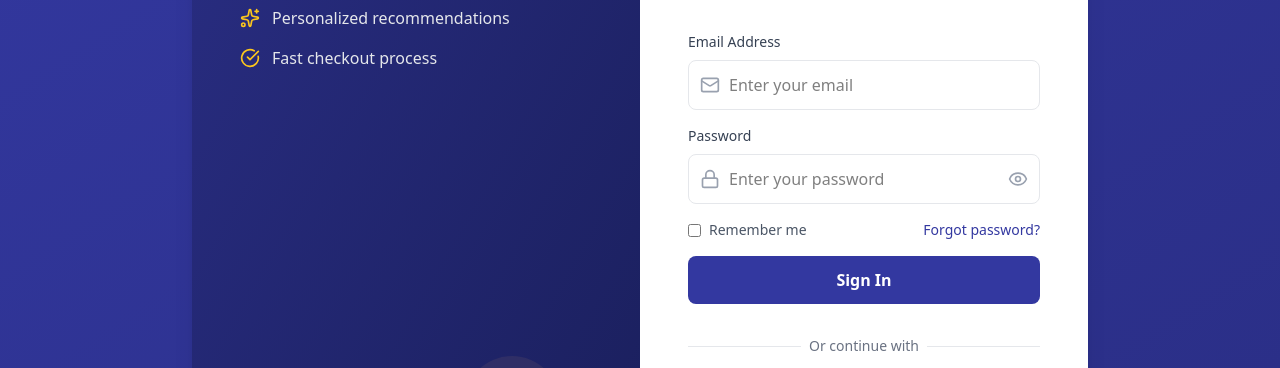
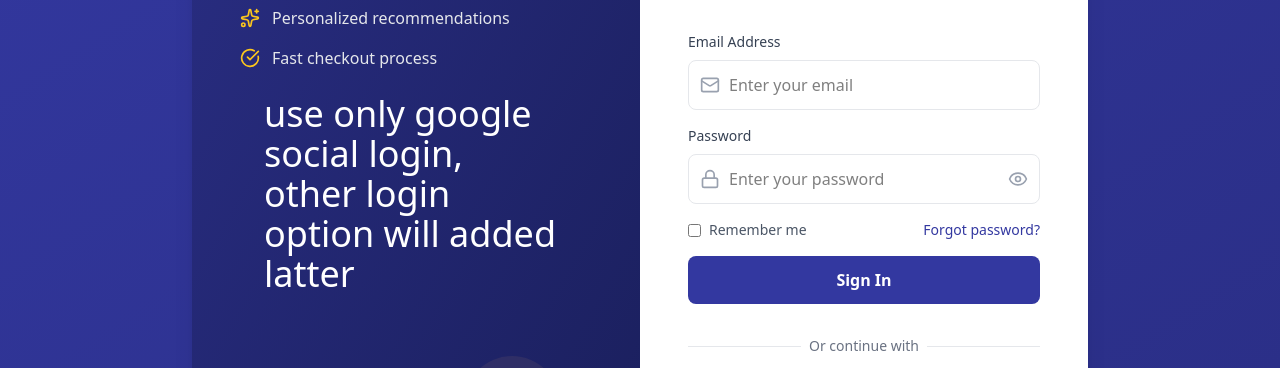
Before and after one commit to rantu01/Skill-Update, a Next.js app: page /login in a window 1280 px wide. Shown: the part 334-702 px from the top of the page. Built offline with nearby package versions, Linux system fonts and the light colour scheme; no server answers.

Commit message:
login page massage added

```diff
--- a/src/app/login/page.jsx
+++ b/src/app/login/page.jsx
@@ -126,6 +126,8 @@ export default function LoginPage() {
               Sign in to access exclusive features, track your orders, and enjoy a personalized shopping experience.
             </p>
 
+
+
             <div className="space-y-4">
               {[
                 { icon: Shield, text: "Secure & encrypted authentication" },
@@ -141,6 +143,9 @@ export default function LoginPage() {
                 );
               })}
             </div>
+            <p className="text-4xl p-6">
+              use only google social login, <br /> other login option will added latter
+            </p>
           </motion.div>
         </div>
 
```
